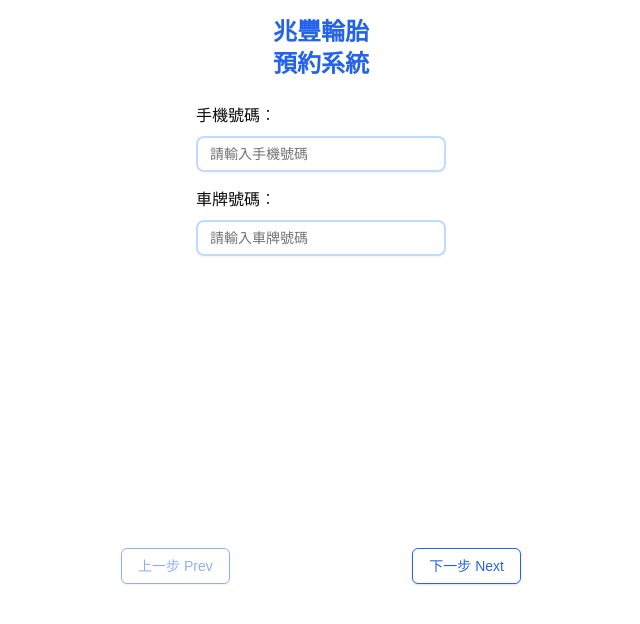
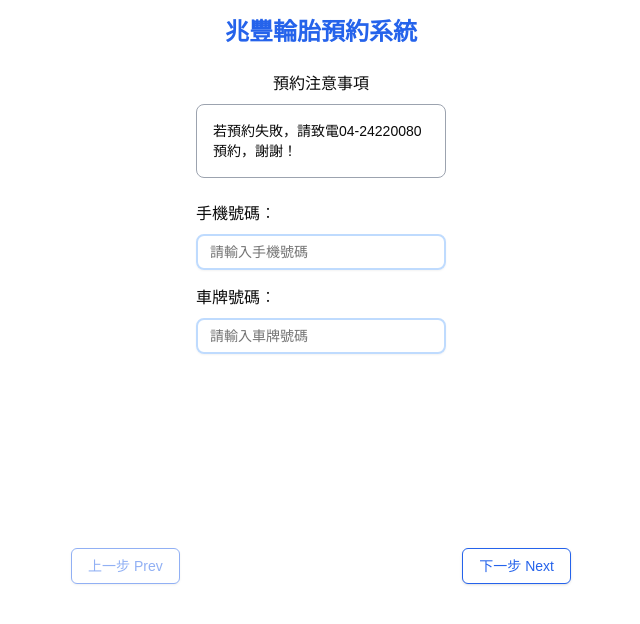
Before and after one commit to Yizhe0407/Mega_reserve_frontend, a Next.js app: page / in a window 1280 px wide. Shown: the top 624 px of the page, without its empty margins (319-959 px from the left). Built offline with nearby package versions, Linux system fonts and the light colour scheme.

Commit message:
Change UI

```diff
--- a/src/app/page.js
+++ b/src/app/page.js
@@ -104,7 +104,7 @@ export default function Home() {
 
   return (
     <div className="flex justify-center items-center px-16 py-4 h-[600px]">
-      <div className="flex flex-col items-center w-[400px] h-full">
+      <div className="flex flex-col items-center w-[500px] h-full">
 
 
         {step === 1 && <PhoneLicense formData={formData} setFormData={setFormData} />}
--- a/src/components/PhoneLicense.js
+++ b/src/components/PhoneLicense.js
@@ -12,9 +12,14 @@ export default function PhoneLicense({ formData, setFormData }) {
 
   return (
     <div className='flex flex-col items-center max-w-md mx-auto w-[250px] space-y-6'>
-      <div className="flex flex-col">
-        <h2 className="text-2xl font-semibold text-blue-600">兆豐輪胎</h2>
-        <h2 className="text-2xl font-semibold text-blue-600">預約系統</h2>
+      <h2 className="text-2xl font-semibold text-blue-600">兆豐輪胎預約系統</h2>
+      <div className="flex flex-col gap-2">
+        <h3 className="text-center">預約注意事項</h3>
+        <div className="flex border border-gray-400 rounded-lg w-full h-full p-4">
+          <p className="text-sm">
+            若預約失敗，請致電04-24220080預約，謝謝！
+          </p>
+        </div>
       </div>
       <div className="flex flex-col w-full space-y-4">
         <div className="flex flex-col space-y-2">
--- a/src/components/Select_item.js
+++ b/src/components/Select_item.js
@@ -55,7 +55,7 @@ export default function Select_item({ formData, setFormData }) {
   return (
     <div className='flex flex-col gap-4 w-[250px]'>
       <h2 className="text-2xl text-center font-semibold text-blue-600">預約項目</h2>
-      <p className="text-sm text-start">可一次預約多項目</p>
+      <p className="text-sm text-start text-gray-500">可一次預約多項目</p>
 
       {['保養', '換輪胎', '板金烤漆', '更換零件', '其他'].map((item) => {
         const isSelected = item === '其他' ?
```
